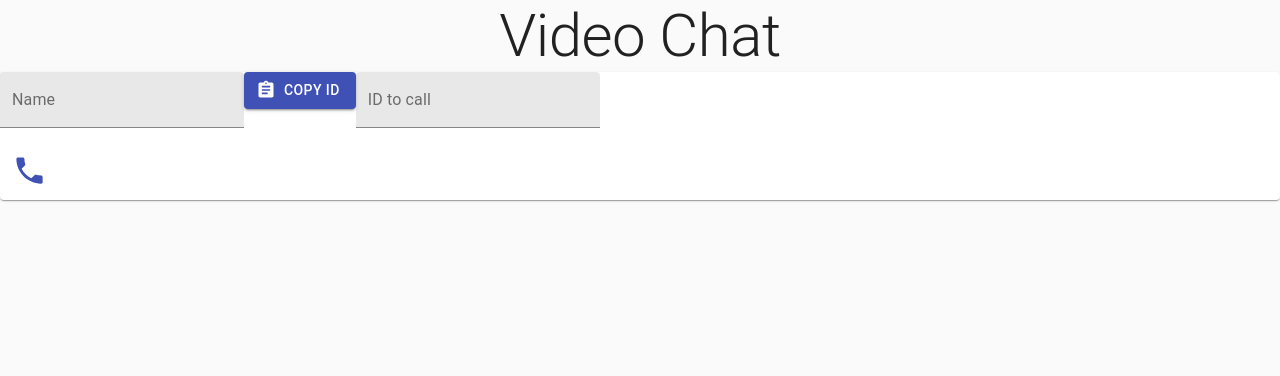
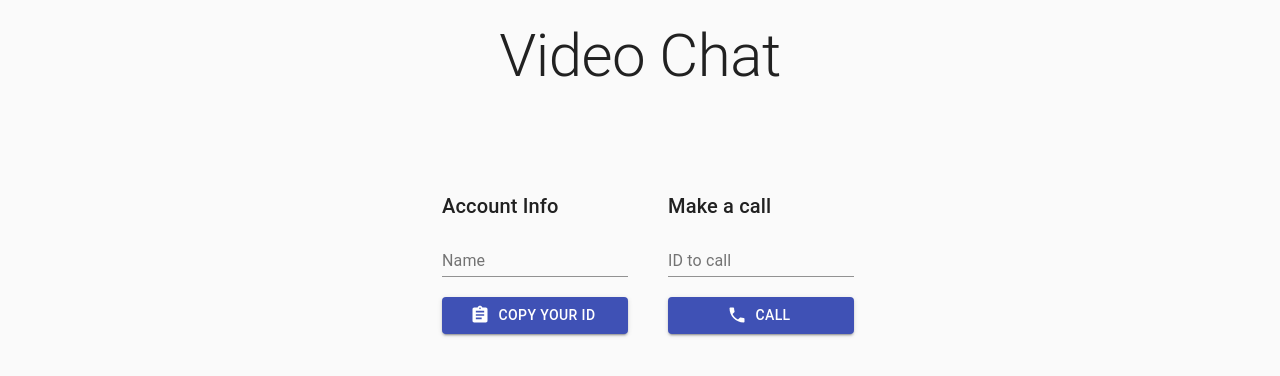
Before and after one commit to scriptsavvy420/project_video_chat, a React (Create React App) app in the folder client/: page / in a window 1280 px wide. Shown: the top 376 px of the page. Built offline with nearby package versions, Linux system fonts and the light colour scheme; no server answers.

Commit message:
improvements

```diff
--- a/client/package.json
+++ b/client/package.json
@@ -2,7 +2,7 @@
 	"name": "client",
 	"version": "0.1.0",
 	"private": true,
-	"proxy": "https://warm-wildwood-81069.herokuapp.com",
+	"proxy": "http://localhost:5000",
 	"dependencies": {
 		"@material-ui/core": "^4.11.3",
 		"@material-ui/icons": "^4.11.2",
--- a/client/src/App.js
+++ b/client/src/App.js
@@ -5,7 +5,7 @@ import { Notifications, Sidebar, VideoPlayer } from './components';
 const App = () => (
   <>
     <CssBaseline />
-    <Typography variant="h2" align="center">Video Chat</Typography>
+    <Typography variant="h2" align="center" style={{ margin: '20px 0' }}>Video Chat</Typography>
     <VideoPlayer />
     <Sidebar />
     <Notifications />
--- a/client/src/Context.js
+++ b/client/src/Context.js
@@ -4,7 +4,7 @@ import Peer from 'simple-peer';
 
 const SocketContext = createContext();
 
-const socket = io('https://warm-wildwood-81069.herokuapp.com');
+const socket = io('http://localhost:5000');
 
 const ContextProvider = ({ children }) => {
   const [callAccepted, setCallAccepted] = useState(false);
--- a/client/src/components/Notifications.jsx
+++ b/client/src/components/Notifications.jsx
@@ -1,5 +1,5 @@
 import React, { useContext } from 'react';
-import { Button } from '@material-ui/core';
+import { Button, Container } from '@material-ui/core';
 
 import { SocketContext } from '../Context';
 
@@ -7,16 +7,16 @@ const Notifications = () => {
   const { answerCall, call, callAccepted } = useContext(SocketContext);
 
   return (
-    <div>
+    <Container maxWidth="md">
       {call.isReceivingCall && !callAccepted && (
-        <div>
+        <Container align="center">
           <h1>{call.name} is calling...</h1>
           <Button variant="contained" color="primary" onClick={answerCall}>
             Answer
           </Button>
-        </div>
+        </Container>
       )}
-    </div>
+    </Container>
   );
 };
 
--- a/client/src/components/Sidebar.jsx
+++ b/client/src/components/Sidebar.jsx
@@ -1,38 +1,56 @@
 import React, { useState, useContext } from 'react';
-import { Button, IconButton, TextField, Paper } from '@material-ui/core';
+import { Button, TextField, Grid, Typography, Container } from '@material-ui/core';
 import { CopyToClipboard } from 'react-copy-to-clipboard';
 import { Assignment, Phone, PhoneDisabled } from '@material-ui/icons';
 
+import { makeStyles } from '@material-ui/core/styles';
 import { SocketContext } from '../Context';
+
+const useStyles = makeStyles((theme) => ({
+  root: {
+    display: 'flex',
+    flexDirection: 'column',
+    '& > *': {
+      margin: theme.spacing(1),
+      width: '25ch',
+    },
+  },
+}));
 
 const Sidebar = () => {
   const { me, callAccepted, name, setName, callEnded, leaveCall, callUser } = useContext(SocketContext);
   const [idToCall, setIdToCall] = useState('');
-
-  console.log('test', me);
+  const classes = useStyles();
 
   return (
-    <Paper style={{ flexDirection: 'column' }}>
-      <TextField label="Name" variant="filled" value={name} onChange={(e) => setName(e.target.value)} />
-      <CopyToClipboard text={me} style={{ marginBottom: '2rem' }}>
-        <Button variant="contained" color="primary" startIcon={<Assignment fontSize="large" />}>
-          Copy ID
-        </Button>
-      </CopyToClipboard>
-      <TextField label="ID to call" variant="filled" value={idToCall} onChange={(e) => setIdToCall(e.target.value)} />
-      <div>
-        {callAccepted && !callEnded ? (
-          <IconButton variant="contained" color="secondary" onClick={leaveCall}>
-            <PhoneDisabled fontSize="large" />
-          </IconButton>
-        ) : (
-          <IconButton color="primary" aria-label="call" onClick={() => callUser(idToCall)}>
-            <Phone fontSize="large" />
-          </IconButton>
-        )}
-        {idToCall}
-      </div>
-    </Paper>
+    <Container style={{ width: '500px', marginTop: '50px' }}>
+      <form className={classes.root} noValidate autoComplete="off">
+        <Grid container style={{ width: '100%' }}>
+          <Grid item xs={6} style={{ padding: 20 }}>
+            <Typography gutterBottom variant="h6">Account Info</Typography>
+            <TextField label="Name" value={name} onChange={(e) => setName(e.target.value)} />
+            <CopyToClipboard text={me} style={{ marginTop: 20 }}>
+              <Button variant="contained" color="primary" fullWidth startIcon={<Assignment fontSize="large" />}>
+                Copy Your ID
+              </Button>
+            </CopyToClipboard>
+          </Grid>
+          <Grid item xs={6} style={{ padding: 20 }}>
+            <Typography gutterBottom variant="h6">Make a call</Typography>
+            <TextField label="ID to call" value={idToCall} onChange={(e) => setIdToCall(e.target.value)} />
+            {callAccepted && !callEnded ? (
+              <Button variant="contained" color="secondary" startIcon={<PhoneDisabled fontSize="large" />} fullWidth onClick={leaveCall} style={{ marginTop: 20 }}>
+                Hang Up
+              </Button>
+            ) : (
+              <Button variant="contained" color="primary" startIcon={<Phone fontSize="large" />} fullWidth onClick={() => callUser(idToCall)} style={{ marginTop: 20 }}>
+                Call
+              </Button>
+            )}
+          </Grid>
+        </Grid>
+      </form>
+    </Container>
   );
 };
 
--- a/client/src/components/VideoPlayer.jsx
+++ b/client/src/components/VideoPlayer.jsx
@@ -1,19 +1,26 @@
 import React, { useContext } from 'react';
+import { Grid, Typography } from '@material-ui/core';
 
 import { SocketContext } from '../Context';
 
 const VideoPlayer = () => {
-  const { callAccepted, myVideo, userVideo, callEnded, stream } = useContext(SocketContext);
-
+  const { name, callAccepted, myVideo, userVideo, callEnded, stream, call } = useContext(SocketContext);
+  console.log(call);
   return (
-    <div>
-      <div>
-        {stream && <video playsInline muted ref={myVideo} autoPlay style={{ width: '300px' }} />}
-      </div>
-      <div>
-        {callAccepted && !callEnded && <video playsInline ref={userVideo} autoPlay style={{ width: '300px' }} />}
-      </div>
-    </div>
+    <Grid container>
+      {stream && (
+        <Grid item xs={callAccepted && !callEnded ? 6 : 12} align="center">
+          <Typography variant="h6" gutterBottom>{name || 'Name'}</Typography>
+          <video playsInline muted ref={myVideo} autoPlay style={{ width: '500px' }} />
+        </Grid>
+      )}
+      {callAccepted && !callEnded && (
+        <Grid item xs={6} align="center">
+          <Typography variant="h6" gutterBottom>{call.name || 'Name'}</Typography>
+          <video playsInline ref={userVideo} autoPlay style={{ width: '500px' }} />
+        </Grid>
+      )}
+    </Grid>
   );
 };
 
--- a/client/src/index.js
+++ b/client/src/index.js
@@ -3,6 +3,8 @@ import ReactDOM from 'react-dom';
 
 import App from './App';
 import { ContextProvider } from './Context';
+
+import './styles.css';
 
 ReactDOM.render(
   <ContextProvider>
--- /dev/null
+++ b/client/src/styles.css
@@ -0,0 +1,3 @@
+html, body, #root {
+    /* height: 100vh; */
+}
```
Also changed, not shown: 1 other file (tests, documents, lock files or other folders).
